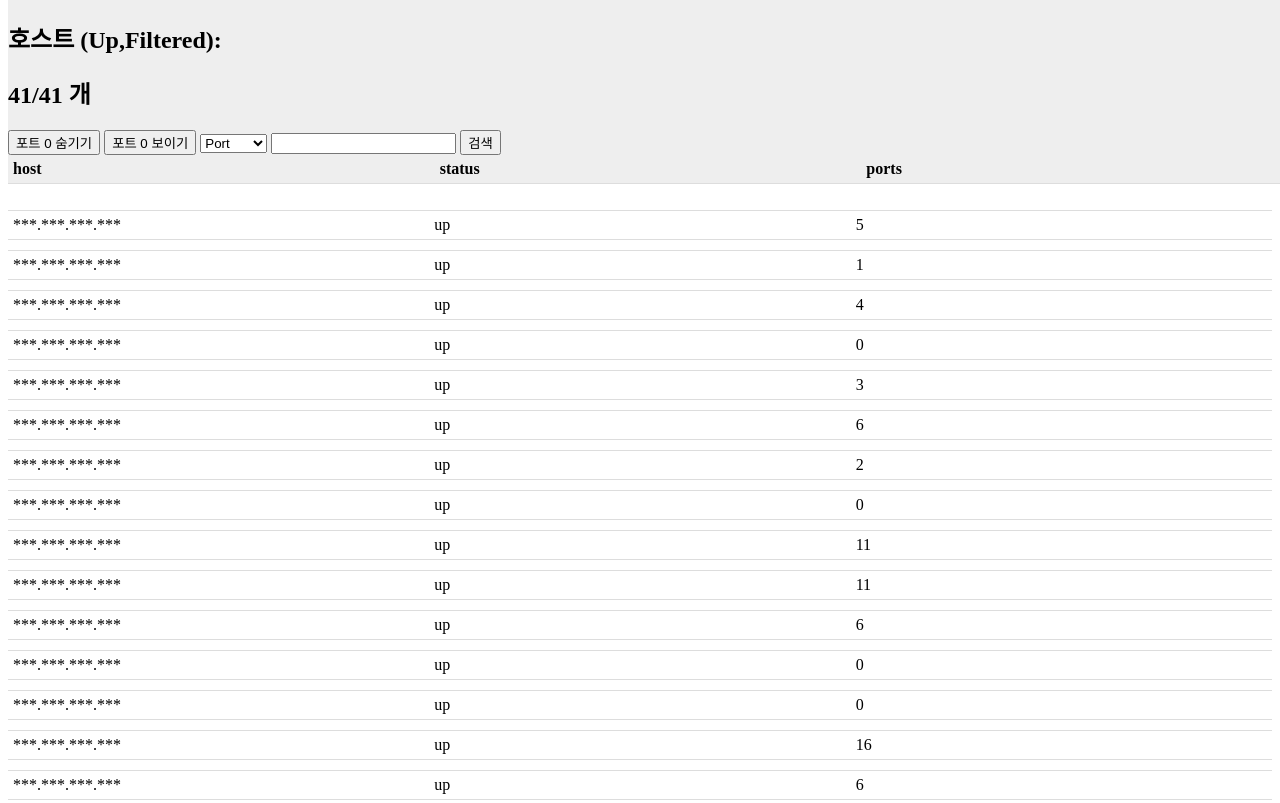
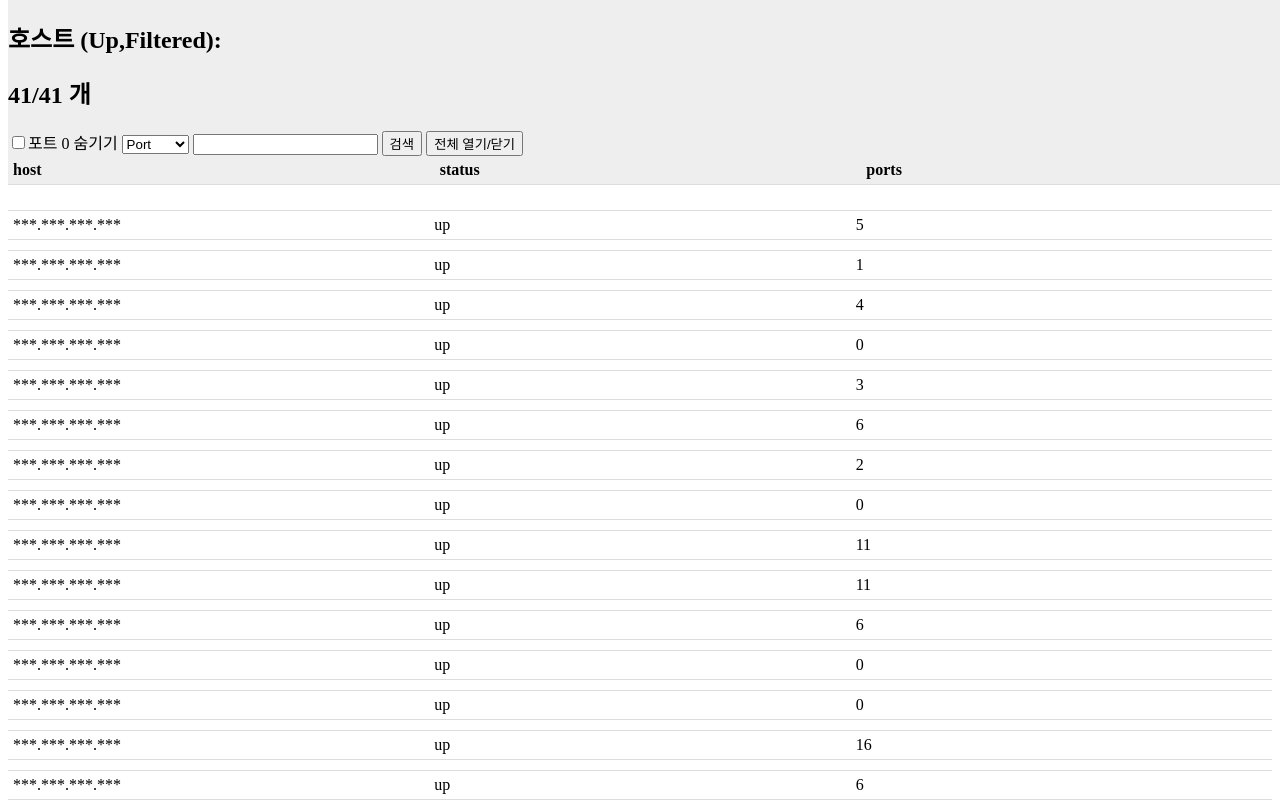
Before and after one commit to junheah/Nmap-log-to-json, a plain HTML site: page src/web/result.html in a window 1280 px wide. Shown: the top 803 px of the page. Drawn offline with Linux system fonts and the light colour scheme; files whose address does not match are found by name.

Commit message:
Update result.html

```diff
--- a/src/web/result.html
+++ b/src/web/result.html
@@ -39,6 +39,14 @@
                 }
             }
 
+            function expandAll(){
+                var tr = document.getElementsByClassName('host');
+                for(a of tr){
+                    expand(a.getAttribute('onClick').split('(')[1].split(')')[0]);
+                }
+
+            }
+
             function createTable(ports){
                 var selection = document.getElementById('filter_selection').options[document.getElementById('filter_selection').selectedIndex].value
                 var filter_contents = document.getElementById('filter').value
@@ -50,7 +58,7 @@
                         tr.appendChild(createTh(key))
                     }
                 }else{
-                    tr.appendChild(createTh("There is no ports"));
+                    tr.appendChild(createTh("There are no opened ports"));
                     thead.appendChild(tr);
                     table.appendChild(thead);
                     return table;
@@ -136,8 +144,8 @@
                 document.getElementById("title").innerHTML = count.toString() + '/' + data.length + " 개";
             }
 
-            function changeHideZero(hideZero){
-                isShowZeroPorts = hideZero;
+            function changeHideZero(){
+                isShowZeroPorts = document.getElementById('chk-zero').checked;
                 reload();
             }
         </script>
@@ -181,14 +189,14 @@
         <div id='header'>
             <h2>호스트 (Up,Filtered):</h2>
             <h2 id="title"></h2>
-            <button onclick="changeHideZero(true);">포트 0 숨기기</button>
-            <button onclick="changeHideZero(false);">포트 0 보이기</button>
+            <input id="chk-zero" type="checkbox" onchange="changeHideZero()"><label for='chk-zero'>포트 0 숨기기</label></input>
             <select id="filter_selection">
                 <option value="port">Port</option>
                 <option value="service">Service</option>
             </select>
-            <input type="text" id="filter">
+            <input onkeypress="javascript:if(event.keyCode == 13){changeHideZero(true);reload()}" type="text" id="filter">
             <button onclick="changeHideZero(true);reload()">검색</button>
+            <button onclick="expandAll()">전체 열기/닫기</button>
             <table>
                 <thead>
                     <tr>
```
